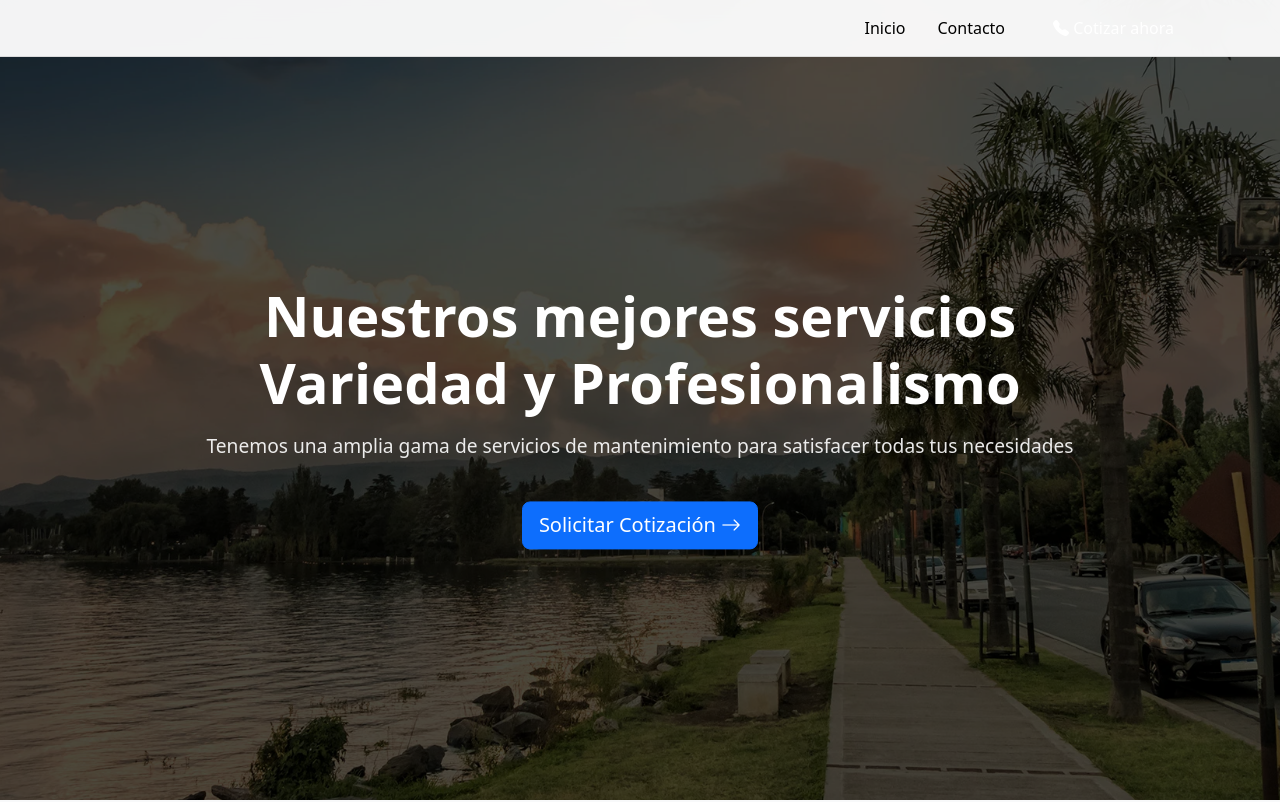
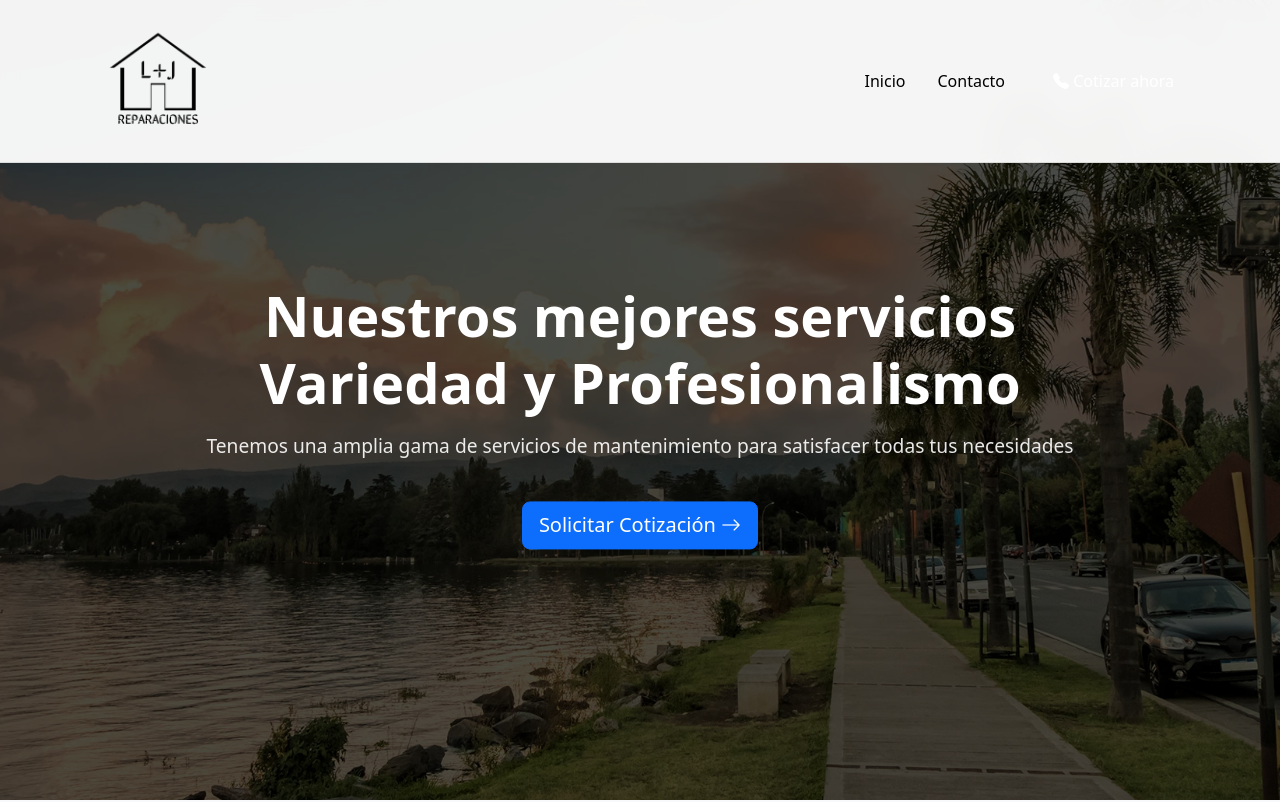
Before and after one commit to 23sarmiento78/villacarlospaz, a website: page public/servicios.html in a window 1280 px wide. Shown: the top 802 px of the page. Drawn offline with nearby package versions, Linux system fonts and the light colour scheme; files whose address does not match are found by name.

Commit message:
first commit

```diff
--- a/public/servicios.html
+++ b/public/servicios.html
@@ -31,7 +31,7 @@
               <div class="container">
                 <div class="navbar-brand-wrapper">
                   <a class="navbar-brand" href="/">
-
+                  <img src="fotos/LJ-removebg-preview.png" alt="">
                   </a>
                 </div>
 
```
